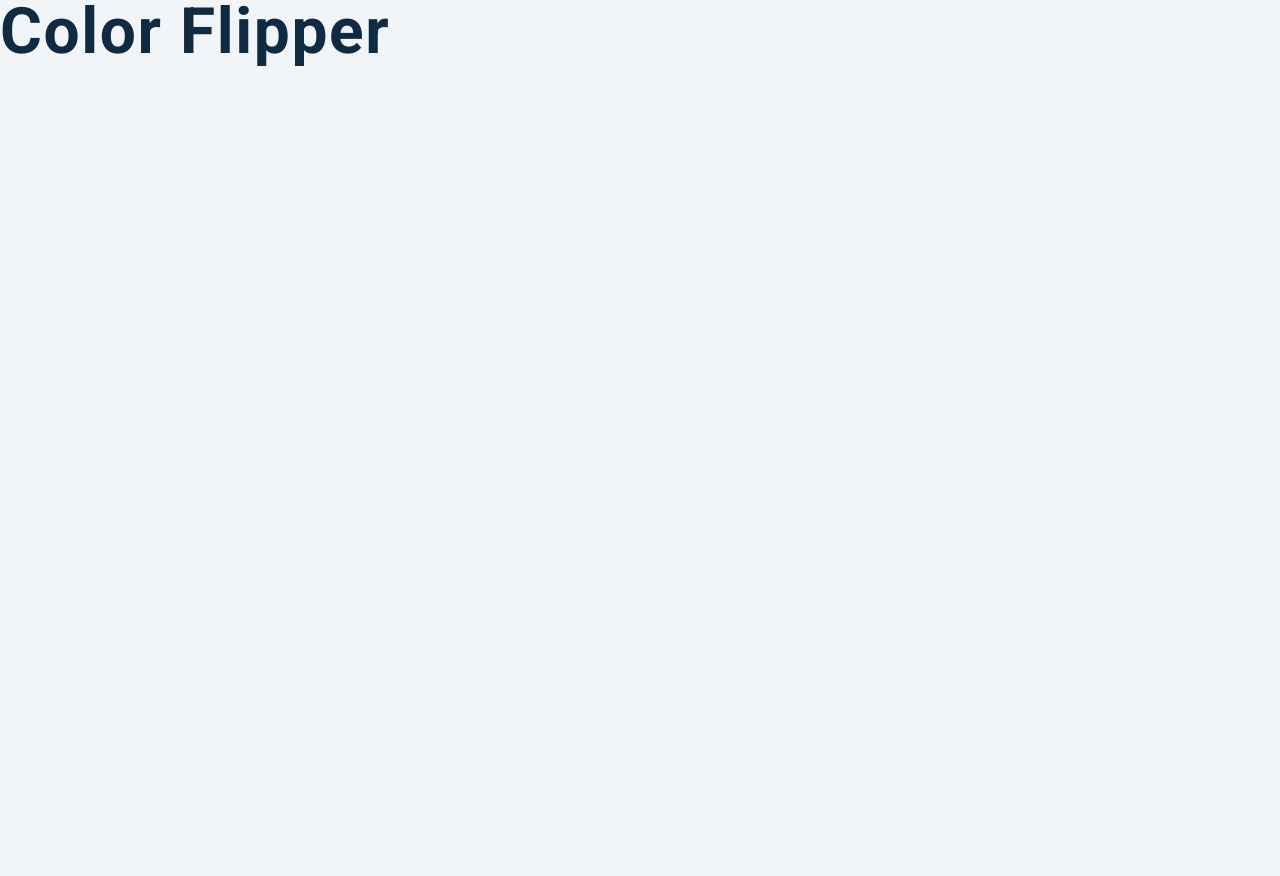
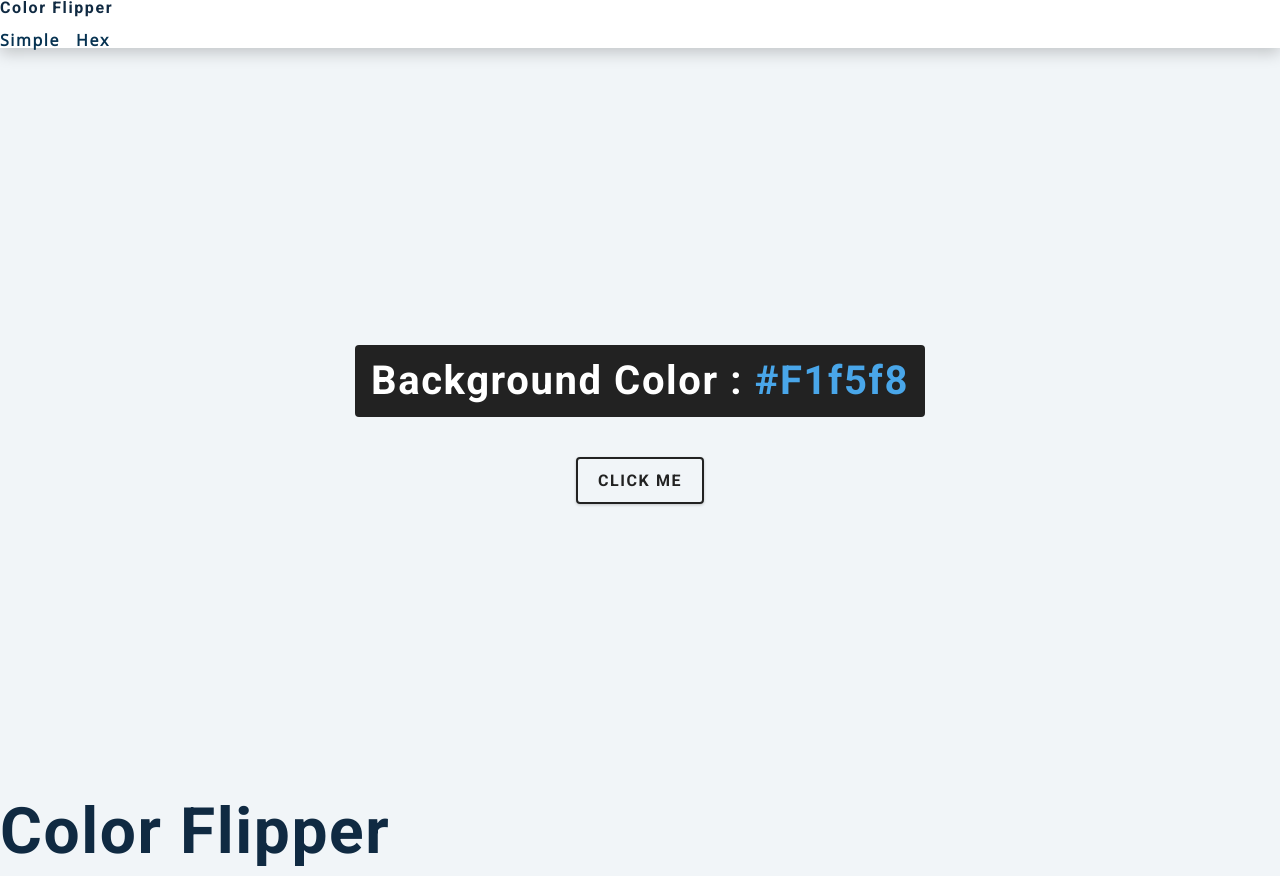
Before and after one commit to SerhiyPetelin/color-flipper, a plain HTML site: page index.html in a window 1280 px wide. Before the commit the page ends 800 px from the top, so only its background shows below. Drawn offline with nearby package versions, Linux system fonts and the light colour scheme.

Commit message:
Setup index file. Start app.js

```diff
--- a/app.js
+++ b/app.js
@@ -1 +1,14 @@
 const colors = ["green", "red", "rgba(133,122,200)", "#f15025"];
+const btn = document.getElementById("btn");
+const color = document.querySelector(".color");
+
+btn.addEventListener('click', function() {
+    //get random number between 0 -3 colors [0]
+    const randomNumber = 2;
+    document.body.style.backgroundColor = colors[randomNumber];
+    color.textContent = colors[randomNumber];
+});
+
+function getRundomNumber() {
+    return Math.random();
+}
--- a/index.html
+++ b/index.html
@@ -9,6 +9,27 @@
     <link rel="stylesheet" href="styles.css" />
   </head>
   <body>
+    <nav>
+      <div class="nav-enter">
+        <h4>color flipper</h4>
+        <ul class="nav-links">
+          <li>
+            <a href="index.html">simple</a>
+          </li>
+          <li>
+            <a href="hex.html">hex</a>
+          </li>
+        </ul>
+      </div>
+    </nav>
+    <main>
+      <div class="container">
+        <h2>background color : <span class="color">
+          #f1f5f8
+        </span></h2>
+        <button class="btn btn-hero" id="btn">click me</button>
+      </div>
+    </main>
     <h1>color flipper</h1>
     <!-- javascript -->
     <script src="app.js"></script>
```
